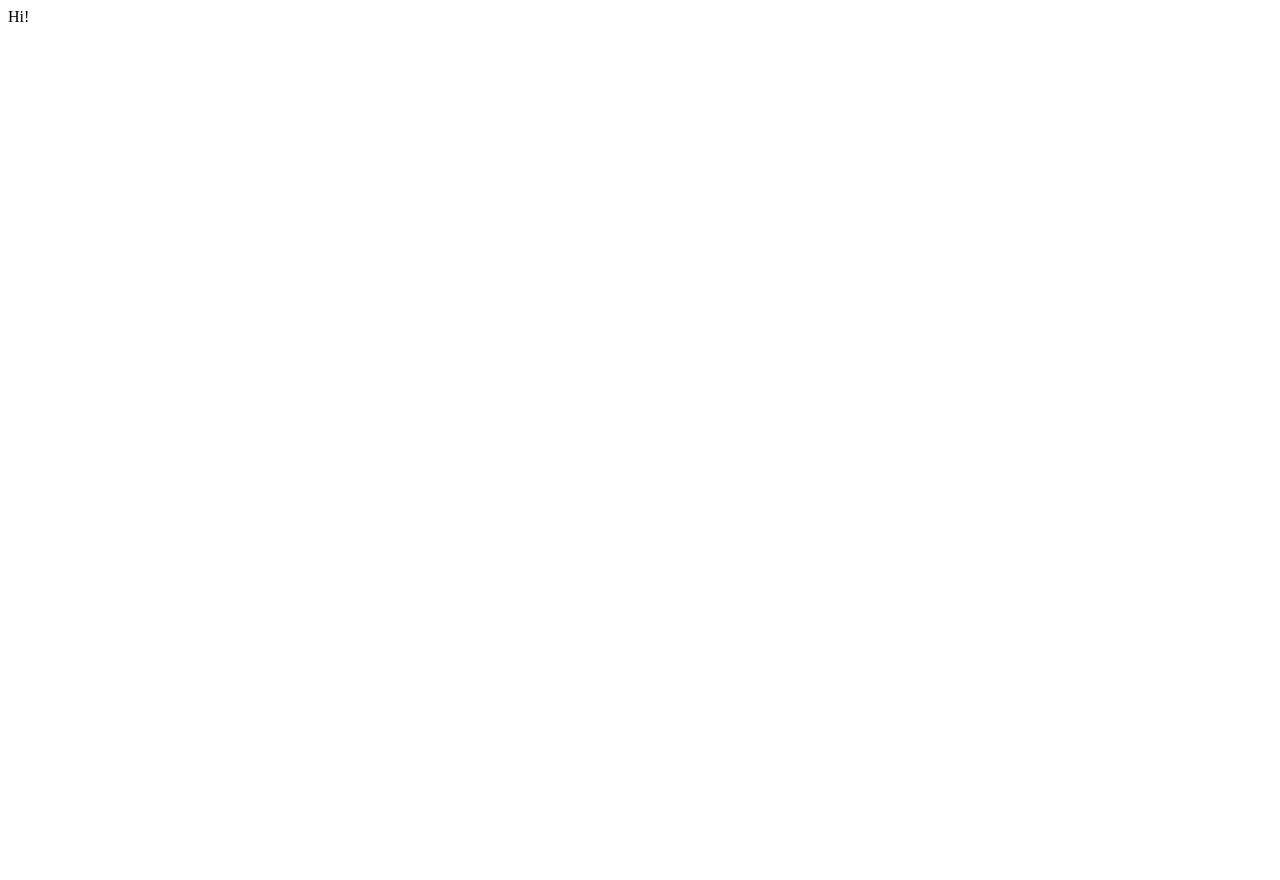
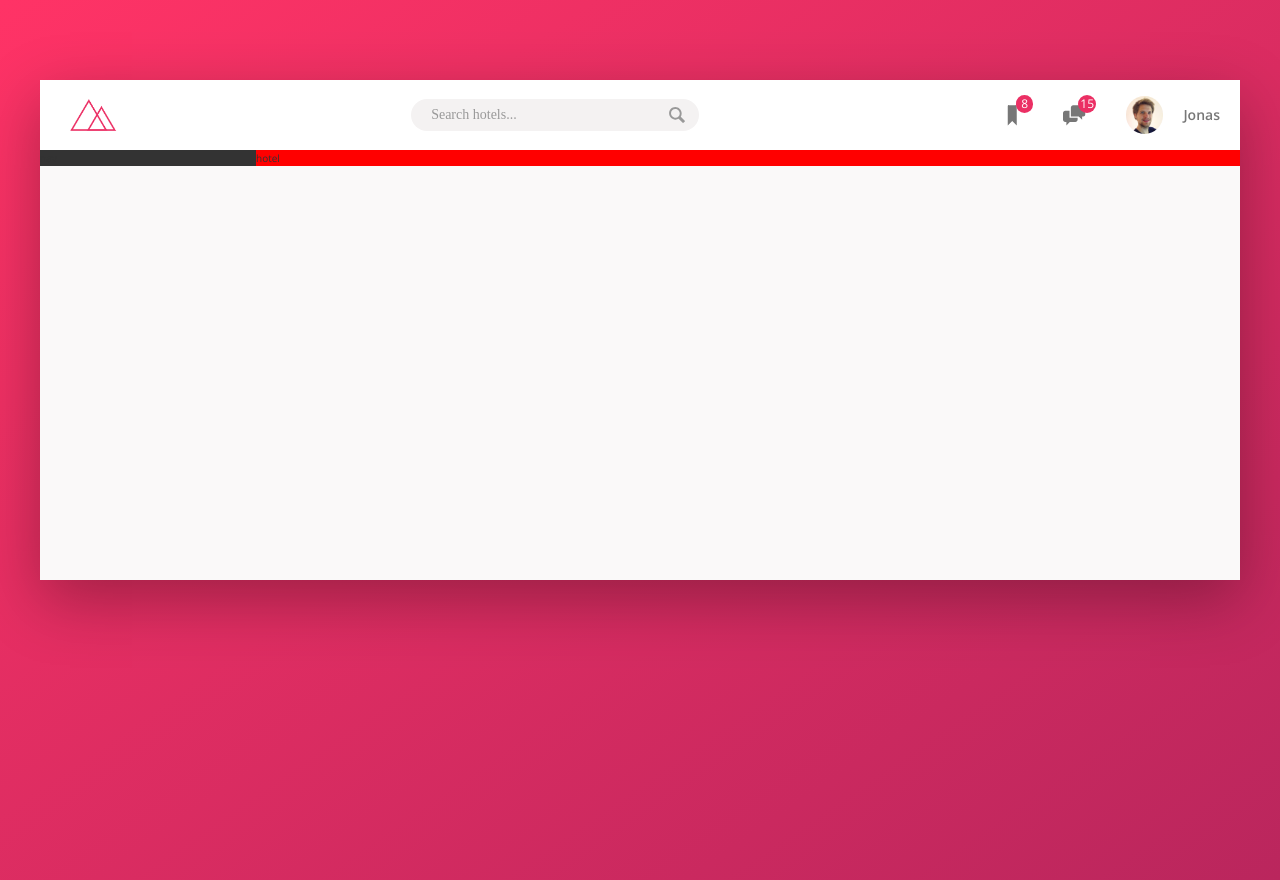
Before and after one commit to aeroray/trillo, a website: page index.html in a window 1280 px wide. Before the commit the page ends 800 px from the top, so only its background shows below. Drawn offline with nearby package versions, Linux system fonts and the light colour scheme.

Commit message:
header added

```diff
--- a/index.html
+++ b/index.html
@@ -12,6 +12,51 @@
     <title>trillo &mdash; Your all-in-one booking app</title>
   </head>
   <body>
-    Hi!
+    <div class="container">
+      <header class="header">
+        <img src="img/logo.png" alt="logo" class="header__logo" />
+
+        <form class="search">
+          <input
+            type="text"
+            class="search__input"
+            placeholder="Search hotels..."
+          />
+          <button class="search__button">
+            <svg class="search__icon">
+              <use xlink:href="img/sprite.svg#icon-magnifying-glass"></use>
+            </svg>
+          </button>
+        </form>
+
+        <nav class="user-nav">
+          <div class="user-nav__icon-box">
+            <svg class="user-nav__icon">
+              <use xlink:href="img/sprite.svg#icon-bookmark"></use>
+            </svg>
+            <span class="user-nav__notification">8</span>
+          </div>
+          <div class="user-nav__icon-box">
+            <svg class="user-nav__icon">
+              <use xlink:href="img/sprite.svg#icon-chat"></use>
+            </svg>
+            <span class="user-nav__notification">15</span>
+          </div>
+          <div class="user-nav__user">
+            <img
+              src="img/user.jpg"
+              alt="user photo"
+              class="user-nav__user-photo"
+            />
+            <span class="user-nav__user-name">Jonas</span>
+          </div>
+        </nav>
+      </header>
+
+      <div class="content">
+        <nav class="sidebar">nav</nav>
+        <main class="hotel-view">hotel</main>
+      </div>
+    </div>
   </body>
 </html>
--- /dev/null
+++ b/sass/_base.scss
@@ -0,0 +1,43 @@
+:root {
+  --color-primary: #eb2f64;
+  --color-primary-light: #ff3366;
+  --color-primary-dark: #ba265d;
+
+  --color-grey-light-1: #faf9f9;
+  --color-grey-light-2: #f4f2f2;
+  --color-grey-light-3: #f0eeee;
+  --color-grey-light-4: #ccc;
+
+  --color-grey-dark-1: #333;
+  --color-grey-dark-2: #777;
+  --color-grey-dark-3: #999;
+
+  --shadow-dark: 0 2rem 6rem rgba(0, 0, 0, 0.3);
+}
+
+*,
+*::before,
+*::after {
+  margin: 0;
+  padding: 0;
+  box-sizing: inherit;
+}
+
+html {
+  box-sizing: border-box;
+  font-size: 62.5%;
+  body {
+    min-height: 100vh;
+    background-image: linear-gradient(
+      to right bottom,
+      var(--color-primary-light),
+      var(--color-primary-dark)
+    );
+    background-size: cover;
+    background-repeat: no-repeat;
+    color: var(--color-grey-dark-1);
+    font-family: 'Open Sans', sans-serif;
+    font-weight: 400;
+    line-height: 1.6;
+  }
+}
--- /dev/null
+++ b/sass/_components.scss
@@ -0,0 +1,100 @@
+.search {
+  flex: 0 0 40%;
+  @include flex(row);
+  &__input {
+    width: 60%;
+    padding: 0.8rem 2rem;
+    font-family: initial;
+    font-size: inherit;
+    color: inherit;
+    border: none;
+    border-radius: 100px;
+    outline: none;
+    background-color: var(--color-grey-light-2);
+    transition: all 0.5s;
+    &:focus {
+      width: 80%;
+      background-color: var(--color-grey-light-3);
+    }
+    &::placeholder {
+      color: var(--color-grey-dark-3);
+    }
+  }
+  &__button {
+    width: 2rem;
+    height: 2rem;
+    border: none;
+    outline: none;
+    background-color: transparent;
+    cursor: pointer;
+    margin-left: -3.25rem;
+  }
+
+  &__icon {
+    width: 100%;
+    height: 100%;
+    fill: var(--color-grey-dark-3);
+    transition: all 0.3s;
+    &:hover {
+      fill: var(--color-grey-dark-1);
+    }
+  }
+}
+
+.user-nav {
+  @include flex(row);
+  align-self: stretch;
+  & > * {
+    @include flex(row);
+    height: 100%;
+    padding: 0 2rem;
+    cursor: pointer;
+    &:hover {
+      background-color: var(--color-grey-light-2);
+      .user-nav__icon {
+        fill: var(--color-grey-dark-1);
+      }
+      .user-nav__user-photo {
+        transform: rotate(360deg);
+      }
+      .user-nav__user-name {
+        color: var(--color-grey-dark-1);
+      }
+    }
+  }
+
+  &__icon-box {
+    position: relative;
+  }
+  &__icon {
+    width: 2.25rem;
+    height: 2.25rem;
+    fill: var(--color-grey-dark-2);
+    transition: all 0.2s;
+  }
+  &__notification {
+    @include flex(row);
+    position: absolute;
+    top: 1.5rem;
+    right: 1rem;
+    width: 1.75rem;
+    height: 1.75rem;
+    border-radius: 100px;
+    background-color: var(--color-primary);
+    font-size: 1.2rem;
+    color: #fff;
+  }
+  &__user {
+    &-photo {
+      height: 3.75rem;
+      border-radius: 50%;
+      margin-right: 2rem;
+      transition: all 0.5s;
+    }
+    &-name {
+      font-weight: 600;
+      color: var(--color-grey-dark-2);
+      transition: all 0.2s;
+    }
+  }
+}
--- /dev/null
+++ b/sass/_layout.scss
@@ -0,0 +1,35 @@
+.container {
+  max-width: 120rem;
+  min-height: 50rem;
+  margin: 8rem auto;
+  background-color: var(--color-grey-light-1);
+  box-shadow: var(--shadow-dark);
+}
+
+.header {
+  display: flex;
+  justify-content: space-between;
+  align-items: center;
+  height: 7rem;
+  font-size: 1.4rem;
+  background-color: #fff;
+  border-bottom: var(--color-grey-light-2);
+  &__logo {
+    height: 3.25rem;
+    margin-left: 3rem;
+  }
+}
+
+.content {
+  display: flex;
+}
+
+.sidebar {
+  flex: 0 0 18%;
+  background-color: var(--color-grey-dark-1);
+}
+
+.hotel-view {
+  flex: 1;
+  background-color: red;
+}
--- /dev/null
+++ b/sass/_mixin.scss
@@ -0,0 +1,6 @@
+@mixin flex($dir) {
+  display: flex;
+  flex-direction: $dir;
+  justify-content: center;
+  align-items: center;
+}
--- a/sass/main.scss
+++ b/sass/main.scss
@@ -1,17 +1,4 @@
-/*
-COLORS
-
-Primary: #eb2f64
-Primary light: #FF3366
-Primary dark: #BA265D
-
-Grey light 1: #faf9f9
-Grey light 2: #f4f2f2
-Grey light 3: #f0eeee
-Grey light 4: #ccc
-
-Grey dark 1: #333
-Grey dark 2: #777
-Grey dark 3: #999
-
-*/
+@import 'mixin';
+@import 'base';
+@import 'layout';
+@import 'components';
```
Also changed, not shown: css/style.css.
